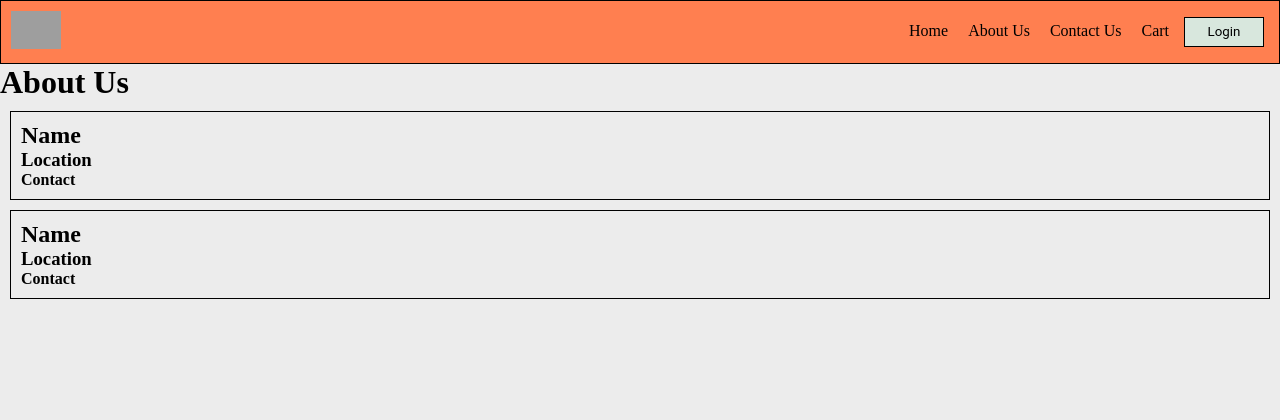
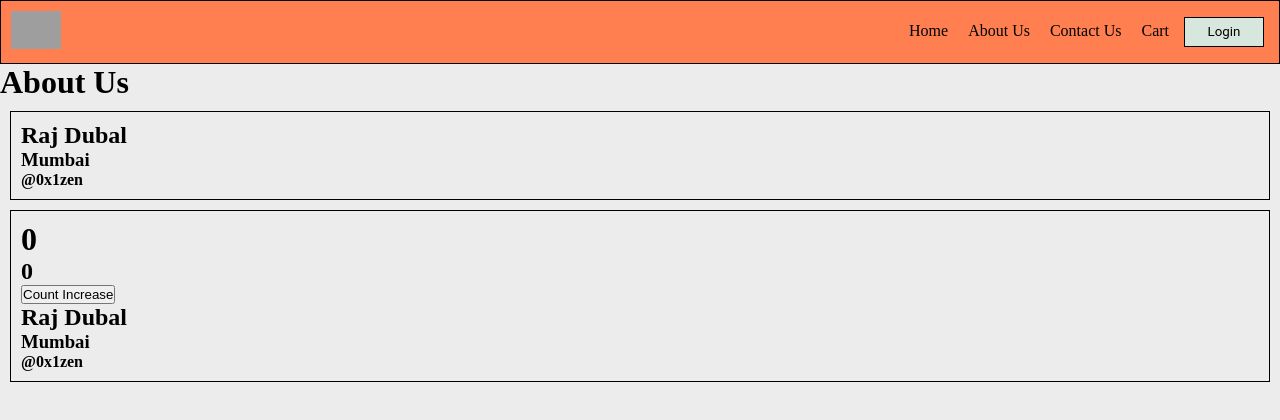
Before and after one commit to 0x1zen/FoodZen, a React (Vite) app: page /about in a window 1280 px wide. Shown: the top 420 px of the page. Built offline with nearby package versions, Linux system fonts and the light colour scheme; grey boxes are pictures that could not be loaded.

Commit message:
state variables inside class based components

```diff
--- a/src/components/About.js
+++ b/src/components/About.js
@@ -4,8 +4,8 @@ const About = () => {
   return (
     <div>
       <h1>About Us</h1>
-      <User/>
-      <UserClass/>
+      <User name={"Raj Dubal"} location="Mumbai" contact={"@0x1zen"}/>
+      <UserClass name={"Raj Dubal"} location="Mumbai" contact={"@0x1zen"}/>
     </div>
   );
 };
--- a/src/components/User.js
+++ b/src/components/User.js
@@ -1,9 +1,10 @@
-const User=()=>{
+const User=(props)=>{
+    const {name,location,contact}=props;
     return (
         <div className="user-card">
-            <h2>Name</h2>
-            <h3>Location</h3>
-            <h4>Contact</h4>
+            <h2>{name}</h2>
+            <h3>{location}</h3>
+            <h4>{contact}</h4>
         </div>
     )
 }
--- a/src/components/UserClass.js
+++ b/src/components/UserClass.js
@@ -1,12 +1,29 @@
 import React from "react";
 
 class UserClass extends React.Component {
+  constructor(props) {
+    super(props);
+
+    this.state = {
+      count: 0,
+      count2:0,
+    };
+  }
   render() {
+    const { name, location, contact } = this.props;
+    const {count}=this.state;
+    const {count2}=this.state;
+    console.log("component re-rendered");
     return (
       <div className="user-card">
-        <h2>Name</h2>
-        <h3>Location</h3>
-        <h4>Contact</h4>
+        <h1>{count}</h1>
+        <h2>{count2}</h2>
+        <button onClick={()=>{
+        this.setState({count:count+1,count2:count2+1});
+        }}>Count Increase</button>
+        <h2>{name}</h2>
+        <h3>{location}</h3>
+        <h4>{contact}</h4>
       </div>
     );
   }
```
Also changed, not shown: React Complete Notes.txt.
